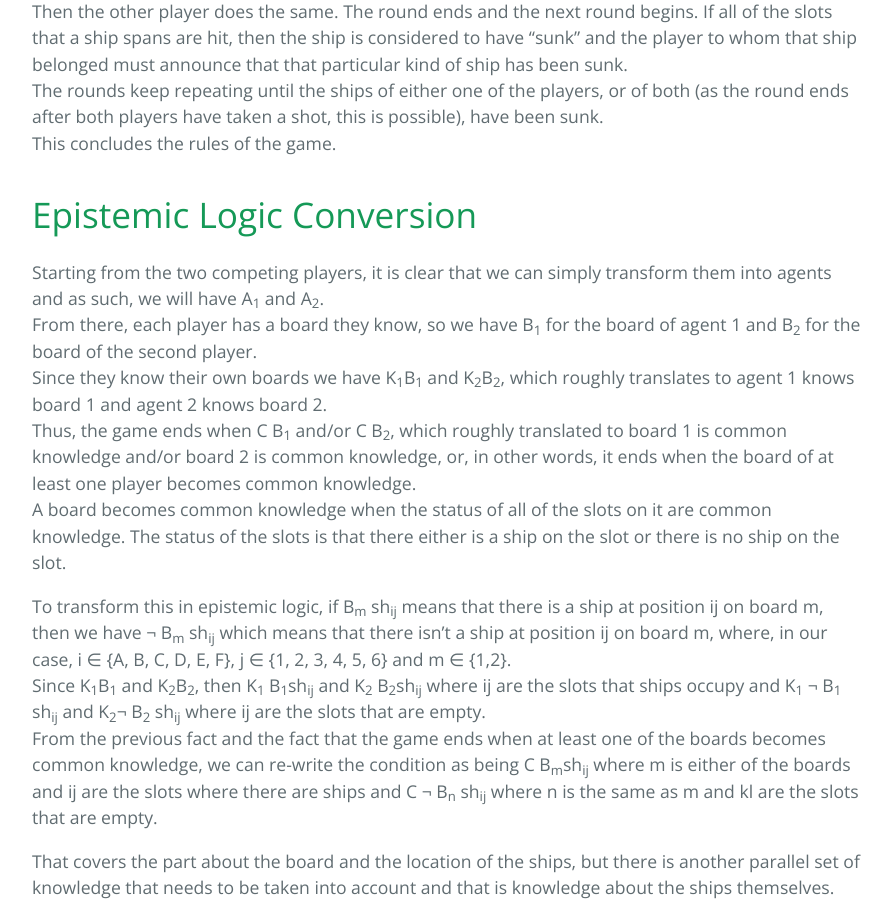
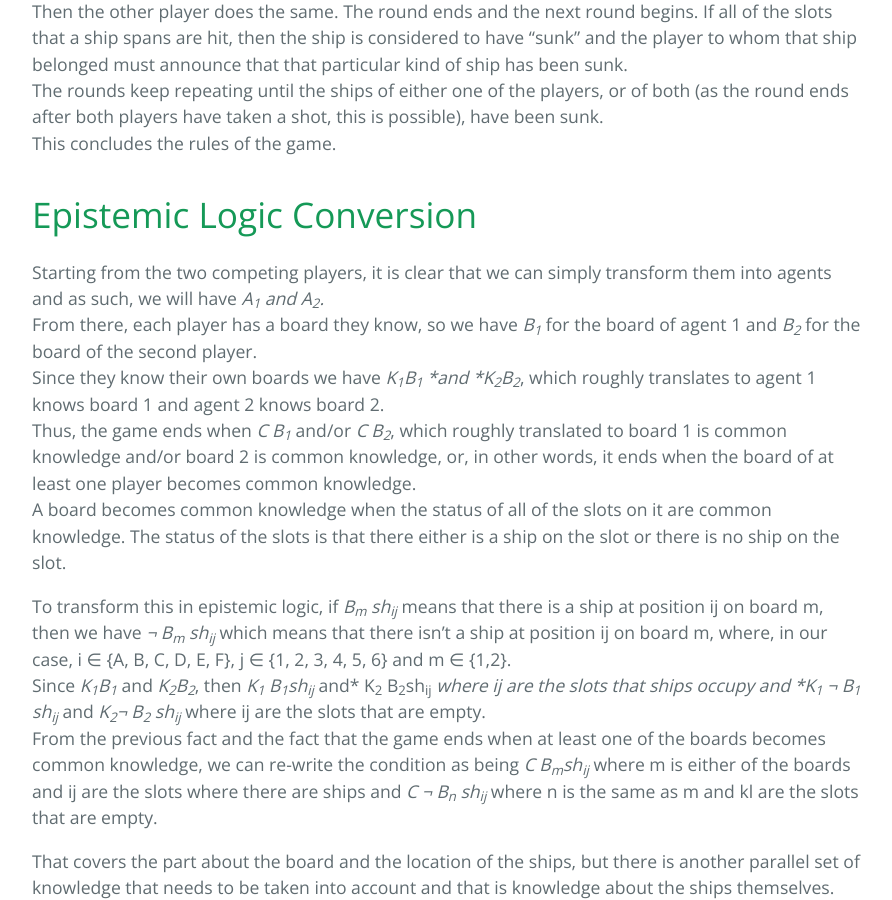
Before and after one commit to kaeru4343/LAMAS_2020Project, a Jekyll site: the page built from index.md, in a window 1280 px wide and 900 px high, scrolled down 1512 px. Shown: the whole window, without its empty margins (192-1084 px from the left). Built offline with Jekyll 4.4.1, drawn with Linux system fonts in a browser that asks for light colours.

```diff
--- a/index.md
+++ b/index.md
@@ -35,15 +35,15 @@ The rounds keep repeating until the ships of either one of the players, or of bo
 This concludes the rules of the game.
 
 # Epistemic Logic Conversion
-Starting from the two competing players, it is clear that we can simply transform them into agents and as such, we will have A<sub>1</sub> and A<sub>2</sub>.<br />
-From there, each player has a board they know, so we have B<sub>1</sub> for the board of agent 1 and B<sub>2</sub> for the board of the second player.<br />
-Since they know their own boards we have K<sub>1</sub>B<sub>1</sub> and K<sub>2</sub>B<sub>2</sub>, which roughly translates to agent 1 knows board 1 and agent 2 knows board 2.<br />
-Thus, the game ends when C B<sub>1</sub> and/or C B<sub>2</sub>, which roughly translated to board 1 is common knowledge and/or board 2 is common knowledge, or, in other words, it ends when the board of at least one player becomes common knowledge.<br />
+Starting from the two competing players, it is clear that we can simply transform them into agents and as such, we will have *A<sub>1</sub> and A<sub>2</sub>.<br />*
+From there, each player has a board they know, so we have *B<sub>1</sub>* for the board of agent 1 and *B<sub>2</sub>* for the board of the second player.<br />
+Since they know their own boards we have *K<sub>1</sub>B<sub>1</sub> *and *K<sub>2</sub>B<sub>2</sub>*, which roughly translates to agent 1 knows board 1 and agent 2 knows board 2.<br />
+Thus, the game ends when *C B<sub>1</sub>* and/or *C B<sub>2</sub>*, which roughly translated to board 1 is common knowledge and/or board 2 is common knowledge, or, in other words, it ends when the board of at least one player becomes common knowledge.<br />
 A board becomes common knowledge when the status of all of the slots on it are common knowledge. The status of the slots is that there either is a ship on the slot or there is no ship on the slot.
 
-To transform this in epistemic logic, if B<sub>m</sub> sh<sub>ij</sub> means that there is a ship at position ij on board m, then we have &not; B<sub>m</sub> sh<sub>ij</sub> which means that there isn't a ship at position ij on board m, where, in our case, i &isin; {A, B, C, D, E, F}, j &isin; {1, 2, 3, 4, 5, 6} and m &isin; {1,2}.<br />
-Since K<sub>1</sub>B<sub>1</sub> and K<sub>2</sub>B<sub>2</sub>, then K<sub>1</sub> B<sub>1</sub>sh<sub>ij</sub> and K<sub>2</sub> B<sub>2</sub>sh<sub>ij</sub> where ij are the slots that ships occupy and K<sub>1</sub> &not; B<sub>1</sub> sh<sub>ij</sub> and K<sub>2</sub>&not; B<sub>2</sub> sh<sub>ij</sub> where ij are the slots that are empty.<br />
-From the previous fact and the fact that the game ends when at least one of the boards becomes common knowledge, we can re-write the condition as being C B<sub>m</sub>sh<sub>ij</sub> where m is either of the boards and ij are the slots where there are ships and C &not; B<sub>n</sub> sh<sub>ij</sub> where n is the same as m and kl are the slots that are empty.<br />
+To transform this in epistemic logic, if *B<sub>m</sub> sh<sub>ij</sub>* means that there is a ship at position ij on board m, then we have *&not; B<sub>m</sub> sh<sub>ij</sub>* which means that there isn't a ship at position ij on board m, where, in our case, i &isin; {A, B, C, D, E, F}, j &isin; {1, 2, 3, 4, 5, 6} and m &isin; {1,2}.<br />
+Since *K<sub>1</sub>B<sub>1</sub>* and *K<sub>2</sub>B<sub>2</sub>*, then *K<sub>1</sub> B<sub>1</sub>sh<sub>ij</sub>* and* K<sub>2</sub> B<sub>2</sub>sh<sub>ij</sub> *where ij are the slots that ships occupy and *K<sub>1</sub> &not; B<sub>1</sub> sh<sub>ij</sub>* and *K<sub>2</sub>&not; B<sub>2</sub> sh<sub>ij</sub>* where ij are the slots that are empty.<br />
+From the previous fact and the fact that the game ends when at least one of the boards becomes common knowledge, we can re-write the condition as being *C B<sub>m</sub>sh<sub>ij</sub>* where m is either of the boards and ij are the slots where there are ships and *C &not; B<sub>n</sub> sh<sub>ij</sub>* where n is the same as m and kl are the slots that are empty.<br />
 
 That covers the part about the board and the location of the ships, but there is another parallel set of knowledge that needs to be taken into account and that is knowledge about the ships themselves.<br />
 In general, it is common knowledge what kinds of ships each player has and their length and, to be more specific, in our case, it is common knowledge that each player has 1 ship of length 4, 1 ship of length 3 and 1 ship of length 2.
```
